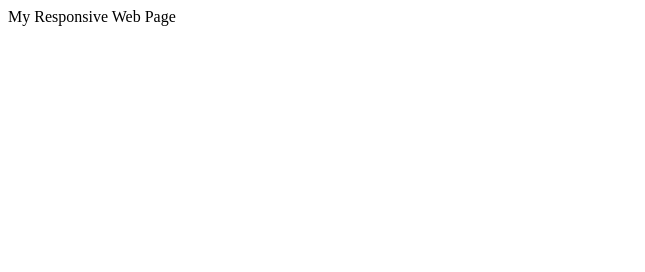
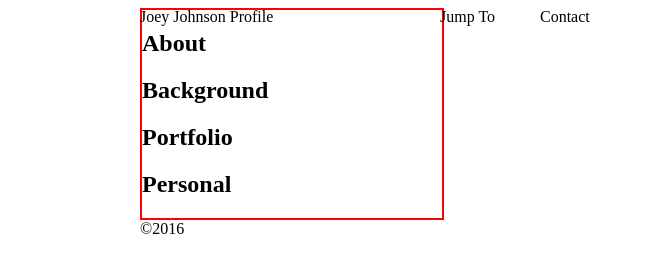
Before and after one commit to Vito-D/flexy, a plain HTML site: page index.html in a window 1280 px wide. Shown: the whole page, without its empty margins (0-645 px from the left). Drawn offline with Linux system fonts and the light colour scheme.

```diff
--- a/index.html
+++ b/index.html
@@ -1 +1,61 @@
-My Responsive Web Page
+<!DOCTYPE html>
+<html>
+<head>
+	<title>Joey Johnson Profile</title>
+	<style>
+		#header {
+			width: 300px;
+			float: left;
+		}
+
+		#jump_to {
+			width: 100px;
+			float: left;
+		}
+
+		#contact {
+			width: 100px;
+			float: left;
+		}
+
+		#content {
+			width: 300px;
+			border: 2px solid red;
+		}
+
+		#footer {
+			clear: both;
+			margin: left;
+			width: 100px;
+
+		}
+
+		#page {
+			width: 1000px;
+			margin: auto;
+		}
+	</style>
+</head>
+<body>
+<div id="page">
+<div id="header">
+	Joey Johnson Profile
+</div>
+<div id="jump_to">
+	Jump To
+</div>
+<div id="contact">
+	Contact
+</div>
+<div id="content">
+	<h2>About</h2>
+	<h2>Background</h2>
+	<h2>Portfolio</h2>
+	<h2>Personal</h2>
+</div>
+<div id="footer">
+	&copy;2016
+</div>
+</div>
+</body>
+</html>
```
